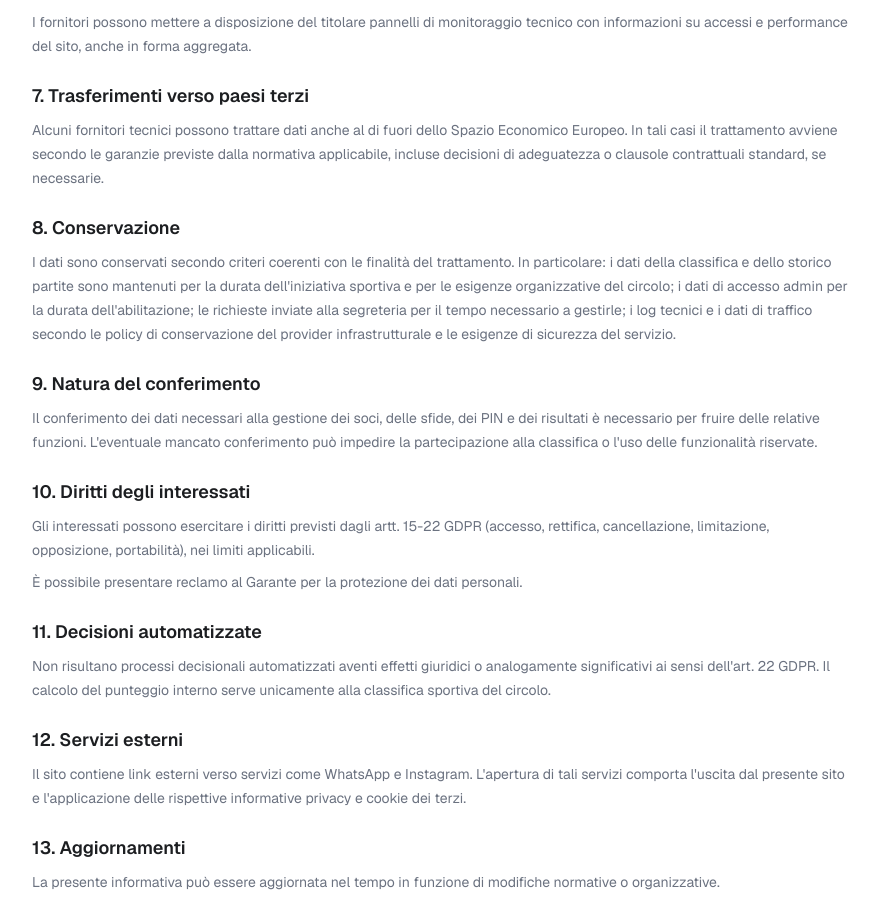
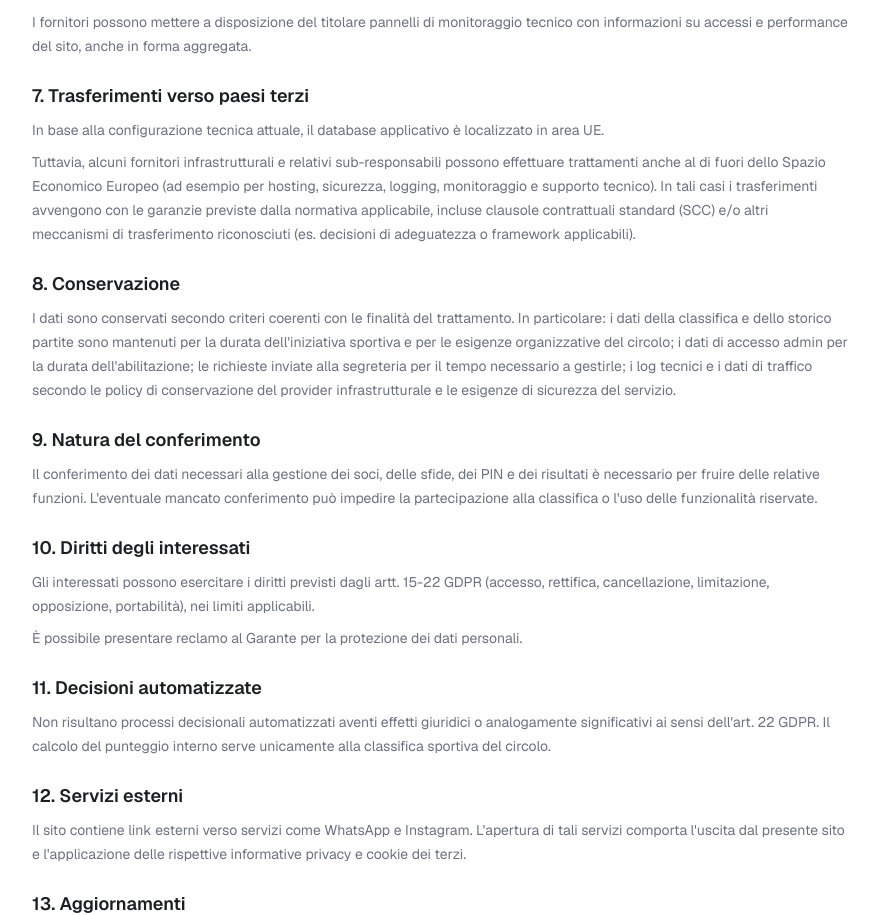
Before and after one commit to leonardolelli/circolo-tennis-dozza, a Next.js app: page /privacy in a window 1280 px wide. Shown: the part 1066-1981 px from the top of the page, without its empty margins (328-1206 px from the left). Built offline with nearby package versions, Linux system fonts and the light colour scheme; no server answers.

Commit message:
Update PrivacyPage to clarify data transfer practices and compliance measures

```diff
--- a/app/(main)/privacy/page.tsx
+++ b/app/(main)/privacy/page.tsx
@@ -100,10 +100,16 @@ export default function PrivacyPage() {
         <section>
           <h2 className="text-lg font-semibold text-foreground">7. Trasferimenti verso paesi terzi</h2>
           <p className="mt-2">
-            Alcuni fornitori tecnici possono trattare dati anche al di fuori dello
-            Spazio Economico Europeo. In tali casi il trattamento avviene secondo
-            le garanzie previste dalla normativa applicabile, incluse decisioni di
-            adeguatezza o clausole contrattuali standard, se necessarie.
+            In base alla configurazione tecnica attuale, il database applicativo è localizzato in area UE.
+          </p>
+          <p className="mt-2">
+            Tuttavia, alcuni fornitori infrastrutturali e relativi sub-responsabili
+            possono effettuare trattamenti anche al di fuori dello Spazio Economico
+            Europeo (ad esempio per hosting, sicurezza, logging, monitoraggio e
+            supporto tecnico). In tali casi i trasferimenti avvengono con le
+            garanzie previste dalla normativa applicabile, incluse clausole
+            contrattuali standard (SCC) e/o altri meccanismi di trasferimento
+            riconosciuti (es. decisioni di adeguatezza o framework applicabili).
           </p>
         </section>
 
```
